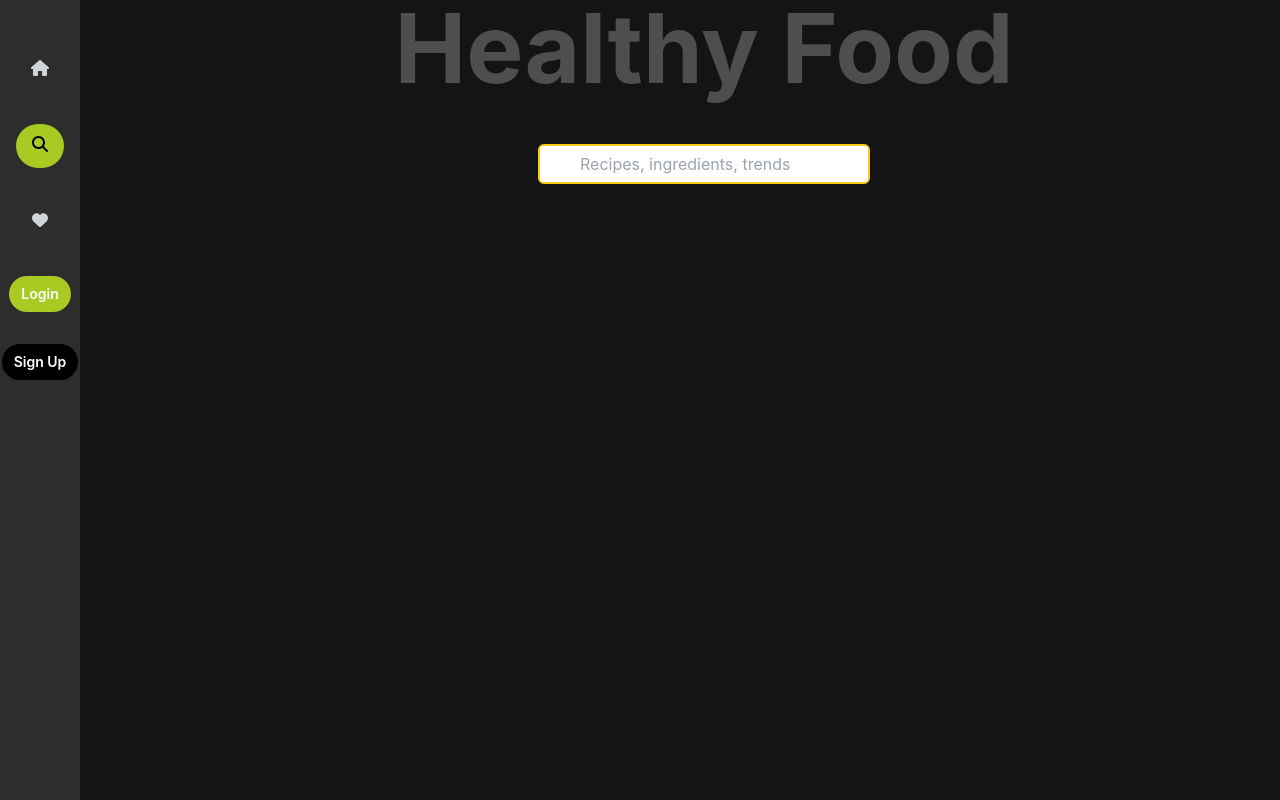
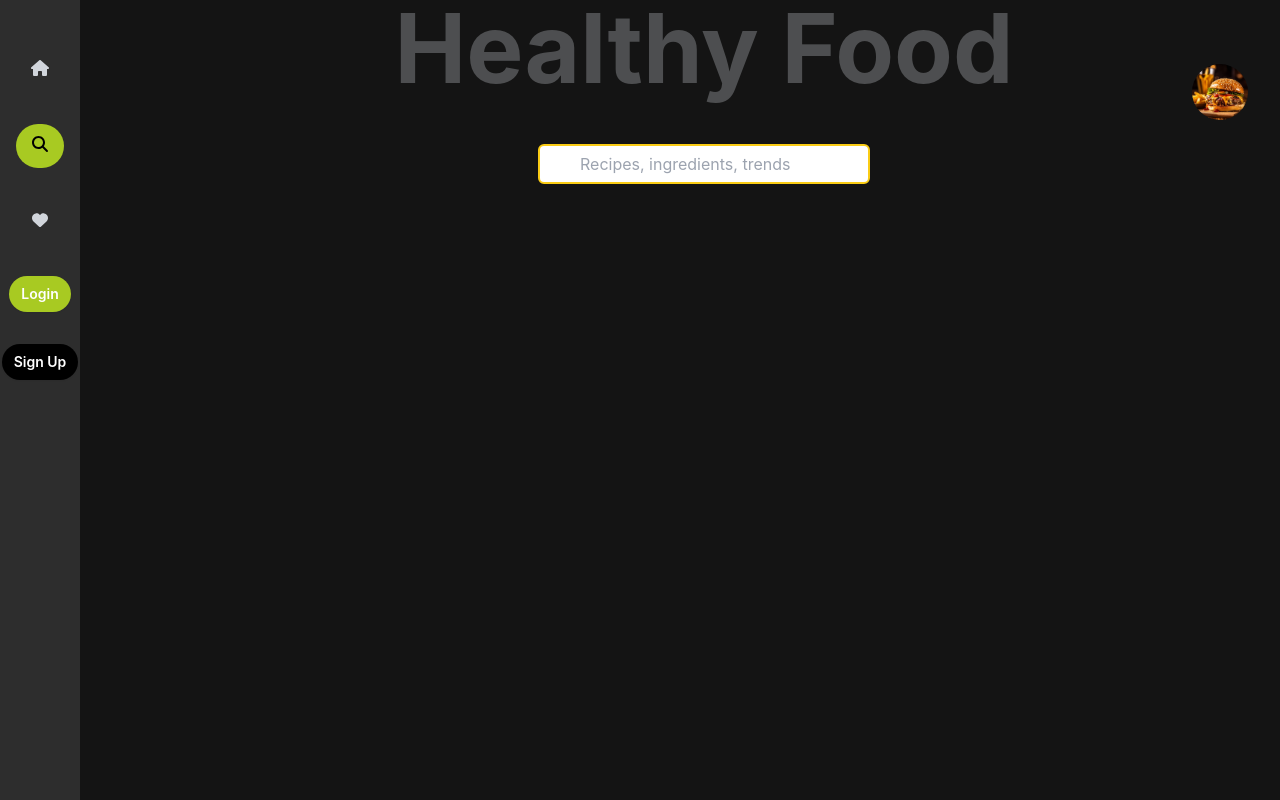
Before and after one commit to himudit/RecipeApp, a React (Vite) app: page /search in a window 1280 px wide. Built offline with nearby package versions, Linux system fonts and the light colour scheme; no server answers.

Commit message:
adding profile

```diff
--- a/src/components/Search.jsx
+++ b/src/components/Search.jsx
@@ -1,11 +1,14 @@
 import React, { useState, useEffect } from 'react';
 import RecipeApp from './RecipeApp';
 import CookingAnimation from './Preloader/Preloader';
+import { useNavigate } from 'react-router-dom';
+import images from '../assets/img1.jpg';
 
 function ParentComponent() {
   const [dish, setDish] = useState('');
   const [submittedDish, setSubmittedDish] = useState('');
   const [loading, setLoading] = useState(false);
+  const navigate = useNavigate();
 
   const handleInputChange = (e) => {
     setDish(e.target.value);
@@ -14,6 +17,10 @@ function ParentComponent() {
   const handleSubmit = (e) => {
     e.preventDefault();
     setSubmittedDish(dish);
+  };
+
+  const handleProfileClick = () => {
+    navigate('/profile');
   };
 
   useEffect(() => {
@@ -32,6 +39,17 @@ function ParentComponent() {
       <div
         className="flex flex-col justify-center items-center mt-4 md:mt-8 lg:mt-12 ml-12 md:ml-20 lg:ml-32  bg-no-repeat relative"
       >
+        {/* Profile Picture */}
+        <div className="absolute top-1 right-4 md:top-3 md:right-6 lg:top-4 lg:right-8">
+          <img
+            src={images} // Replace with the actual path to the profile picture
+            alt="Profile"
+            className="h-14 w-14 md:h-12 md:w-12 lg:h-14 lg:w-14 rounded-full cursor-pointer"
+            onClick={handleProfileClick}
+          />
+        </div>
+
+
         {/* Background text */}
         <div className="text-5xl md:text-7xl lg:text-8xl font-bold text-gray-300 opacity-30" style={{ top: '50%', transform: 'translateY(-50%)' }}>
           Healthy Food
```
Also changed, not shown: src/assets/images.jpeg (added), src/assets/img1.jpg (renamed from src/images/img1.jpg).
